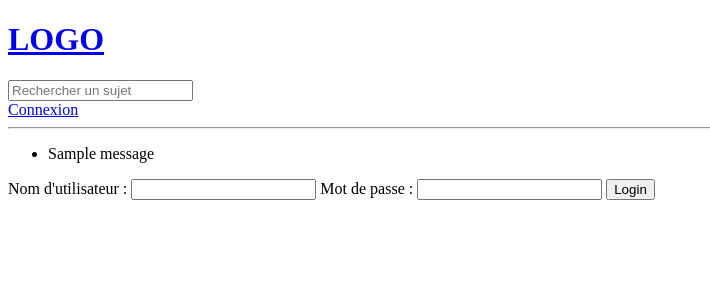
After one commit to L0LAD/discord, a Django app: page /login in a window 1280 px wide. The commit adds this page. Shown: the top 300 px of the page, without its empty margins (0-710 px from the left). Run offline with Django 4.2, Linux system fonts and the light colour scheme; one stand-in notice (Sample message) is shown.

Commit message:
Restrictions d'accès

```diff
--- a/base/templates/base/home.html
+++ b/base/templates/base/home.html
@@ -34,8 +34,10 @@
             <div>
                 {% for room in rooms %}
                     <div>
-                        <a href="{% url 'update-room' room.id %}">Modifier</a>
-                        <a href="{% url 'delete-room' room.id %}">Supprimer</a>
+                        {% if request.user == room.host %}
+                            <a href="{% url 'update-room' room.id %}">Modifier</a>
+                            <a href="{% url 'delete-room' room.id %}">Supprimer</a>
+                        {% endif %}
                         <span>@{{ room.host.username }}</span>
                         <h5>{{ room.id }} - <a href="{% url 'room' room.id %}">{{ room.name }}</a> </h5>
                         <small>{{ room.host.topic }}</small>
--- /dev/null
+++ b/base/templates/base/login_register.html
@@ -0,0 +1,19 @@
+{% extends 'main.html' %}
+
+{% block content %}
+
+<div>
+    <form method="POST" action="">
+        {% csrf_token %}
+
+        <label>Nom d'utilisateur :</label>
+        <input type="text" name="username" />
+
+        <label>Mot de passe :</label>
+        <input type="text" name="password" />
+
+        <input type="submit" value="Login" />
+    </form>
+</div>
+
+{% endblock content %}
--- a/base/urls.py
+++ b/base/urls.py
@@ -2,6 +2,8 @@ from django.urls import path
 from . import views
 
 urlpatterns = [
+    path('login', views.loginPage, name="login"),
+    path('logout', views.logoutUser, name="logout"),
     path('', views.home, name="home"),
     path('room/<str:pk>/', views.room, name="room"),
     path('create-room/', views.createRoom, name="create-room"),
--- a/base/views.py
+++ b/base/views.py
@@ -1,9 +1,41 @@
+from django.http import HttpResponse
 from django.shortcuts import render, redirect
 from django.db.models import Q
+from django.contrib.auth.models import User
+from django.contrib.auth.decorators import login_required
+from django.contrib import messages
+from django.contrib.auth import authenticate, login, logout
 from .models import Room, Topic
 from .forms import RoomForm
 
 # Create your views here.
+
+def loginPage(request):
+    if request.user.is_authenticated:
+        return redirect('home')
+
+    if request.method == 'POST':
+        username = request.POST.get('username')
+        password = request.POST.get('password')
+
+        try:
+            user = User.objects.get(username=username)
+        except:
+            messages.error(request, 'Cet utilisateur n\'existe pas.')
+
+        user = authenticate(request, username=username, password=password)
+        if user is not None:
+            login(request, user)
+            return redirect('home')
+        else:
+            messages.error(request, 'Nom d\'utilisateur ou mot de passe incorrect')
+
+    context = {}
+    return render(request, 'base/login_register.html', context)
+
+def logoutUser(request):
+    logout(request)
+    return redirect('home')
 
 def home(request):
     q = request.GET.get('q') if request.GET.get('q') != None else ''
@@ -20,6 +52,7 @@ def room(request, pk):
     context = { 'room': room }
     return render(request, 'base/room.html', context)
 
+@login_required(login_url='login')
 def createRoom(request):
     form = RoomForm()
 
@@ -32,9 +65,13 @@ def createRoom(request):
     context = {'form': form}
     return render(request, 'base/room_form.html', context)
 
+@login_required(login_url='login')
 def updateRoom(request, pk):
     room = Room.objects.get(id=pk)
     form = RoomForm(instance=room)
+
+    if request.user != room.host:
+        return HttpResponse('Vous n\'êtes pas autorisé à accéder à cette page.')
 
     if request.method == 'POST':
         form = RoomForm(request.POST, instance=room)
@@ -45,8 +82,13 @@ def updateRoom(request, pk):
     context = {'form': form}
     return render(request, 'base/room_form.html', context)
 
+@login_required(login_url='login')
 def deleteRoom(request, pk):
     room = Room.objects.get(id=pk)
+
+    if request.user != room.host:
+        return HttpResponse('Vous n\'êtes pas autorisé à accéder à cette page.')
+
     if request.method == 'POST':
         room.delete()
         return redirect('home')
--- a/templates/main.html
+++ b/templates/main.html
@@ -9,6 +9,14 @@
 <body>
     {% include 'navbar.html' %}
 
+    {% if messages %}
+        <ul class="messages">
+            {% for message in messages %}
+            <li>{{ message }}</li>
+            {% endfor %}
+        </ul>
+    {% endif %}
+
     {% block content %}
 
     {% endblock %}
--- a/templates/navbar.html
+++ b/templates/navbar.html
@@ -6,4 +6,10 @@
     <input type="text" name="q" placeholder="Rechercher un sujet"/>
 </form>
 
+{% if request.user.is_authenticated %}
+    <a href="{% url 'logout' %}">Déconnexion</a>
+{% else %}
+    <a href="{% url 'login' %}">Connexion</a>
+{% endif %}
+
 <hr>
```
Also changed, not shown: db.sqlite3.
